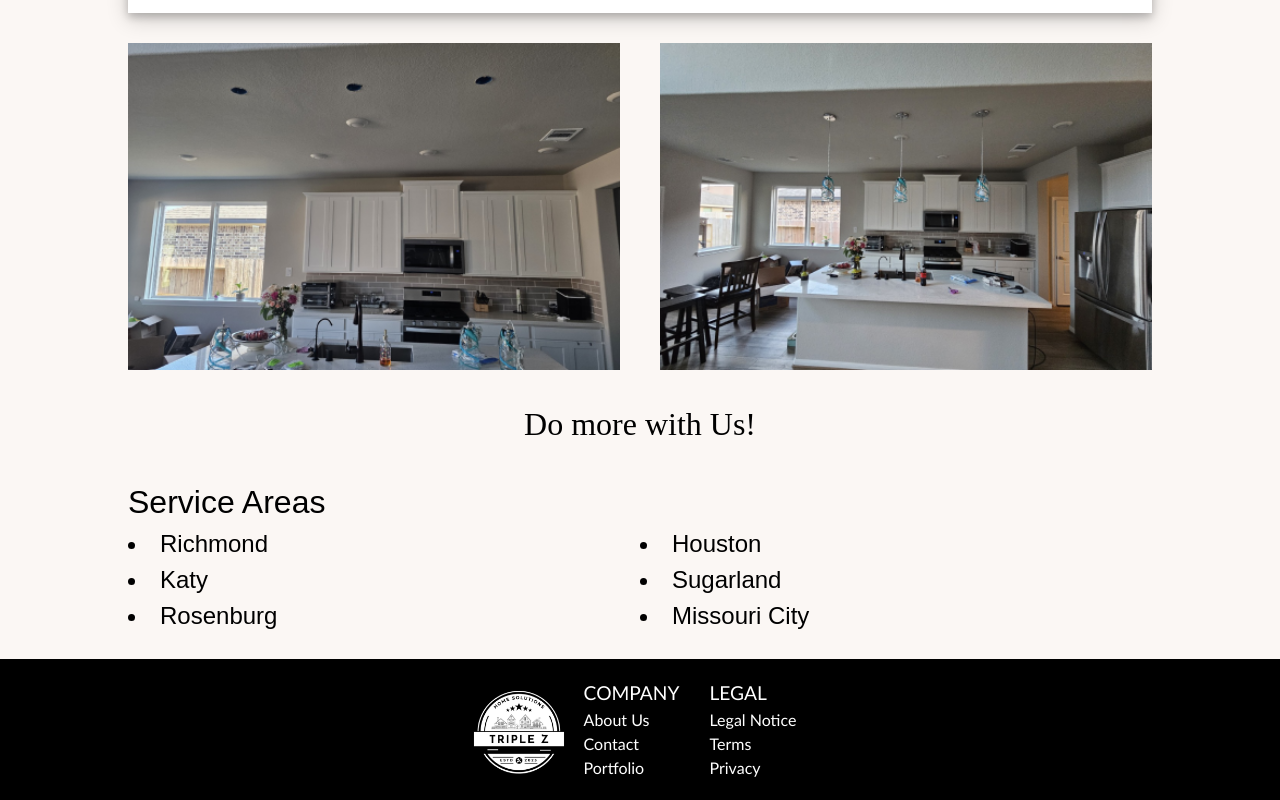
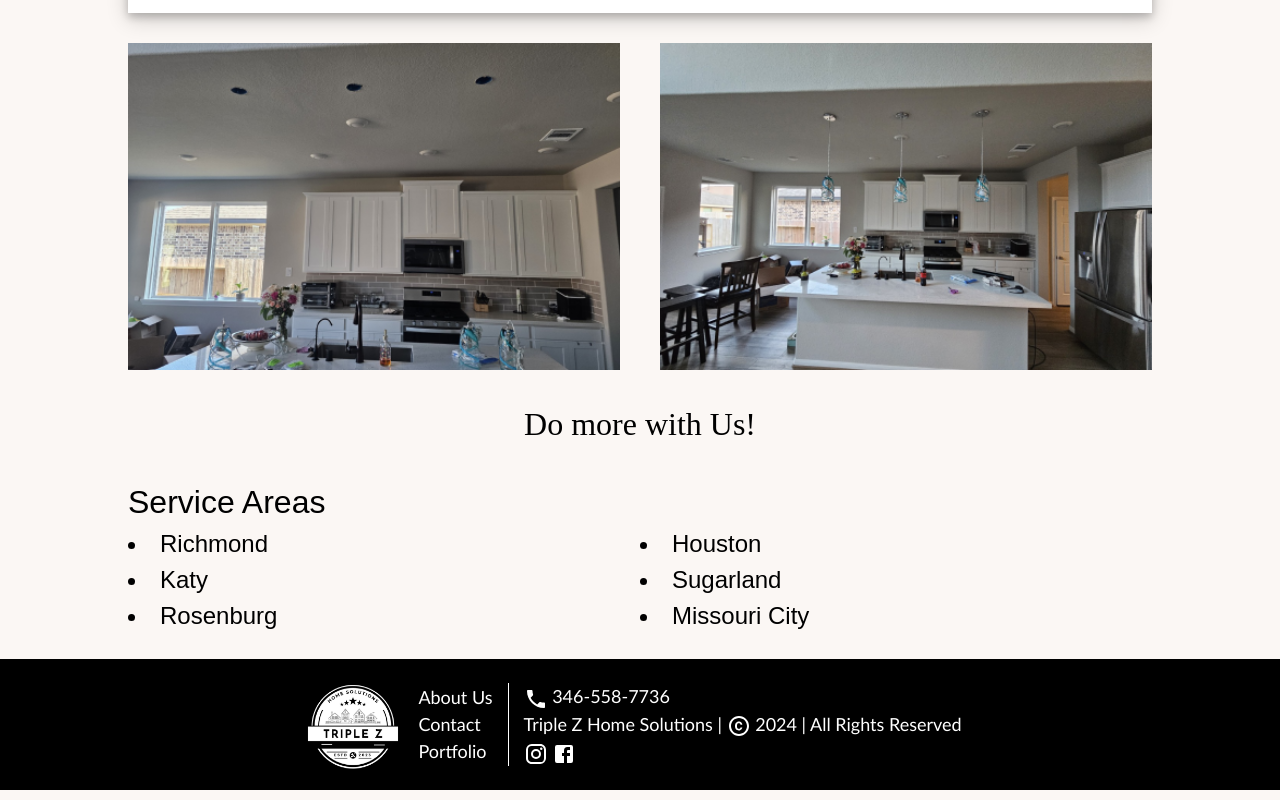
Before and after one commit to aimaovai/triple-z-home-solutions, a Next.js app: page / in a window 1280 px wide. Shown: the part 233-1033 px from the top of the page. Built offline with nearby package versions, Linux system fonts and the light colour scheme; a web font is replaced by a local one.

Commit message:
Re-styles bottom nav

```diff
--- a/src/components/footer/footer.js
+++ b/src/components/footer/footer.js
@@ -1,39 +1,14 @@
 "use client";
+
 import React from "react";
-// import { useState } from "react";
 import styles from "./footer.module.css";
 import logo from "../../../public/images/logo_1.png";
-// import { usePathname } from "next/navigation";
-// import Link from "next/link";
 import Image from "next/image";
+import { CopyrightOutlined, Facebook, Instagram, Phone } from "@mui/icons-material";
+// import { FaTiktok } from "react-icons/fa";
 
 export default function Footer() {
-  // const pathName = usePathname();
-  // const isActive = (path) => path === pathName;
-  // const [nav, setNav] = useState(false);
-  // const onClick = () => setNav(!nav);
-  // const links = [
-  //     {
-  //         name: "Home",
-  //         path: "/home"
-  //     },
-  //     {
-  //         name: "About",
-  //         path: "/about"
-  //     },
-  //     {
-  //         name: "Contact Us",
-  //         path: "/contact-us"
-  //     },
-  //     {
-  //         name: "Services",
-  //         path: "/services"
-  //     },
-  //     {
-  //         name: "Portfolio",
-  //         path: "/portfolio"
-  //     }
-  // ]
+
   return (
     <nav className={styles.nav}>
       <div className={styles.container}>
@@ -48,38 +23,25 @@ export default function Footer() {
 
         <div className={styles["footer-links-container"]}>
           {/* Company Links */}
-        <div className={styles["footer-links"]}>
-          <div
-            className={styles["footer-li"]}
-            style={{
-              fontWeight: "normal",
-              fontSize: "1.2rem",
-              textTransform: "uppercase",
-            }}
-          >
-            Company
+          <div className={styles["footer-links"]}>
+            <div className={styles["footer-li"]}>
+              <a href="#">About Us</a>
+            </div>
+            <div className={styles["footer-li"]}>
+              <a href="/contact-us">Contact</a>
+            </div>
+            <div className={styles["footer-li"]}>
+              <a href="#">Portfolio</a>
+            </div>
           </div>
-          <div className={styles["footer-li"]}><a href="#">About Us</a></div>
-          <div className={styles["footer-li"]}><a href="#">Contact</a></div>
-          <div className={styles["footer-li"]}><a href="#">Portfolio</a></div>
-        </div>
+          <div className={styles["vertical-line"]}></div>
 
-        {/* Legal Links */}
-        <div className={styles["footer-links"]}>
-          <div
-            className={styles["footer-li"]}
-            style={{
-              fontWeight: "normal",
-              fontSize: "1.2rem",
-              textTransform: "uppercase",
-            }}
-          >
-            Legal
+          {/* Legal Links */}
+          <div className={styles["footer-links"]}>
+            <div className={styles["footer-li"]}><Phone /> 346-558-7736</div>
+            <div className={styles["footer-li"]}> Triple Z Home Solutions | <CopyrightOutlined /> 2024 | All Rights Reserved</div>
+            <div className={styles["footer-li"]}><Instagram /> <Facebook /> {/*<FaTiktok />*/ } </div>
           </div>
-          <div className={styles ["footer-li"]}><a href="#">Legal Notice</a></div>
-          <div className={styles ["footer-li"]}><a href="#">Terms</a></div>
-          <div className={styles ["footer-li"]}><a href="#">Privacy</a></div>
-        </div>
         </div>
       </div>
     </nav>
--- a/src/components/footer/footer.module.css
+++ b/src/components/footer/footer.module.css
@@ -32,13 +32,19 @@
 .footer-links {
   display: flex;
   flex-direction: column;
+  justify-content: center;
 }
 
 .footer-li {
   color: rgb(255, 255, 255);
-    font-size: medium;
+  font-size: large;
   margin: 0 15px;
-    font-family: 'Gill Sans', 'Gill Sans MT', Calibri, 'Trebuchet MS', sans-serif;
+  font-family: "Gill Sans", "Gill Sans MT", Calibri, "Trebuchet MS", sans-serif;
+}
+
+.vertical-line {
+  border-left: 1px solid rgb(255, 255, 255);
+  max-height: 85%;
 }
 
 /* Optional additional styles for the image itself */
```
Lines whose indentation alone changed are shown as unchanged.
